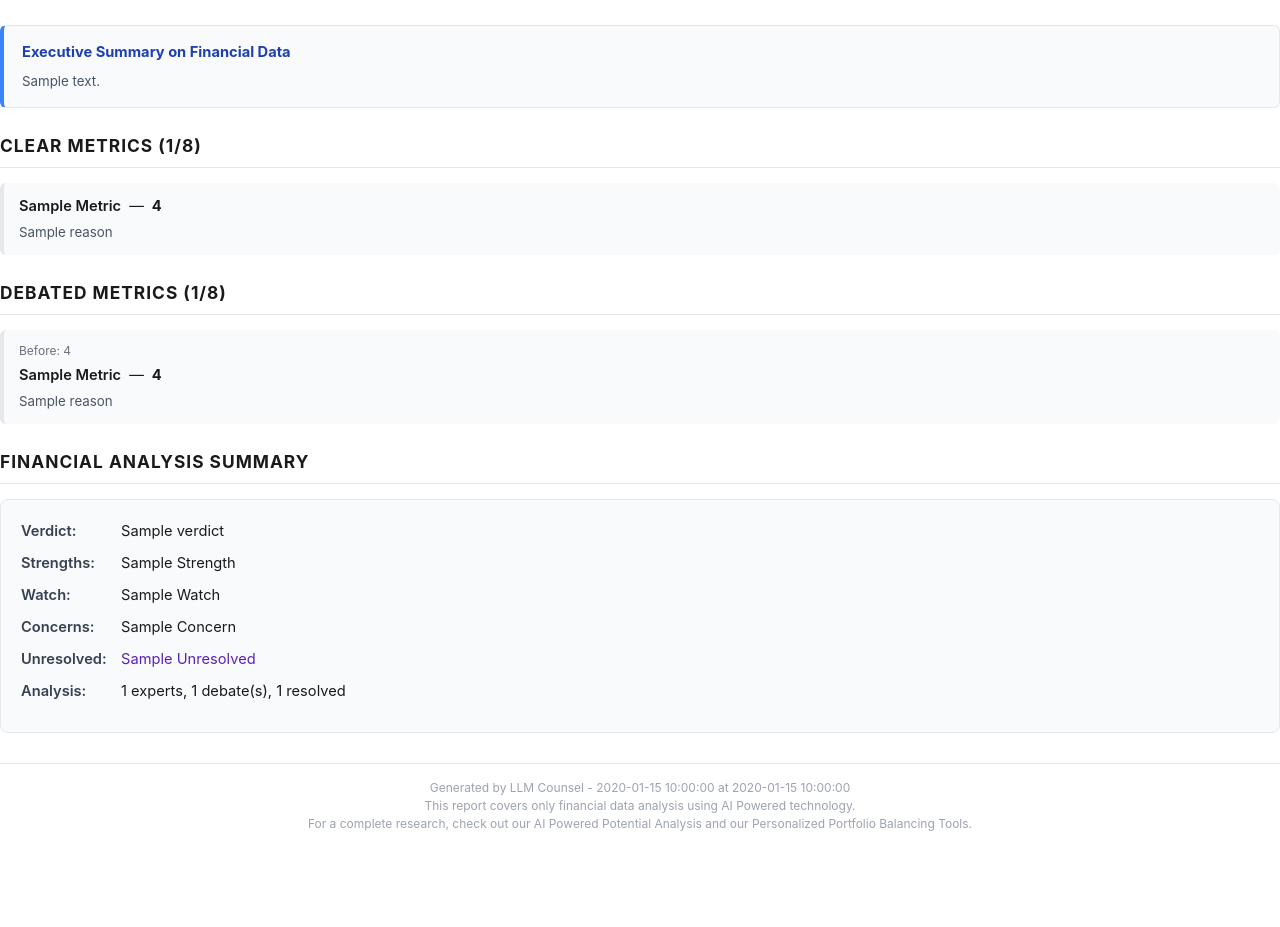
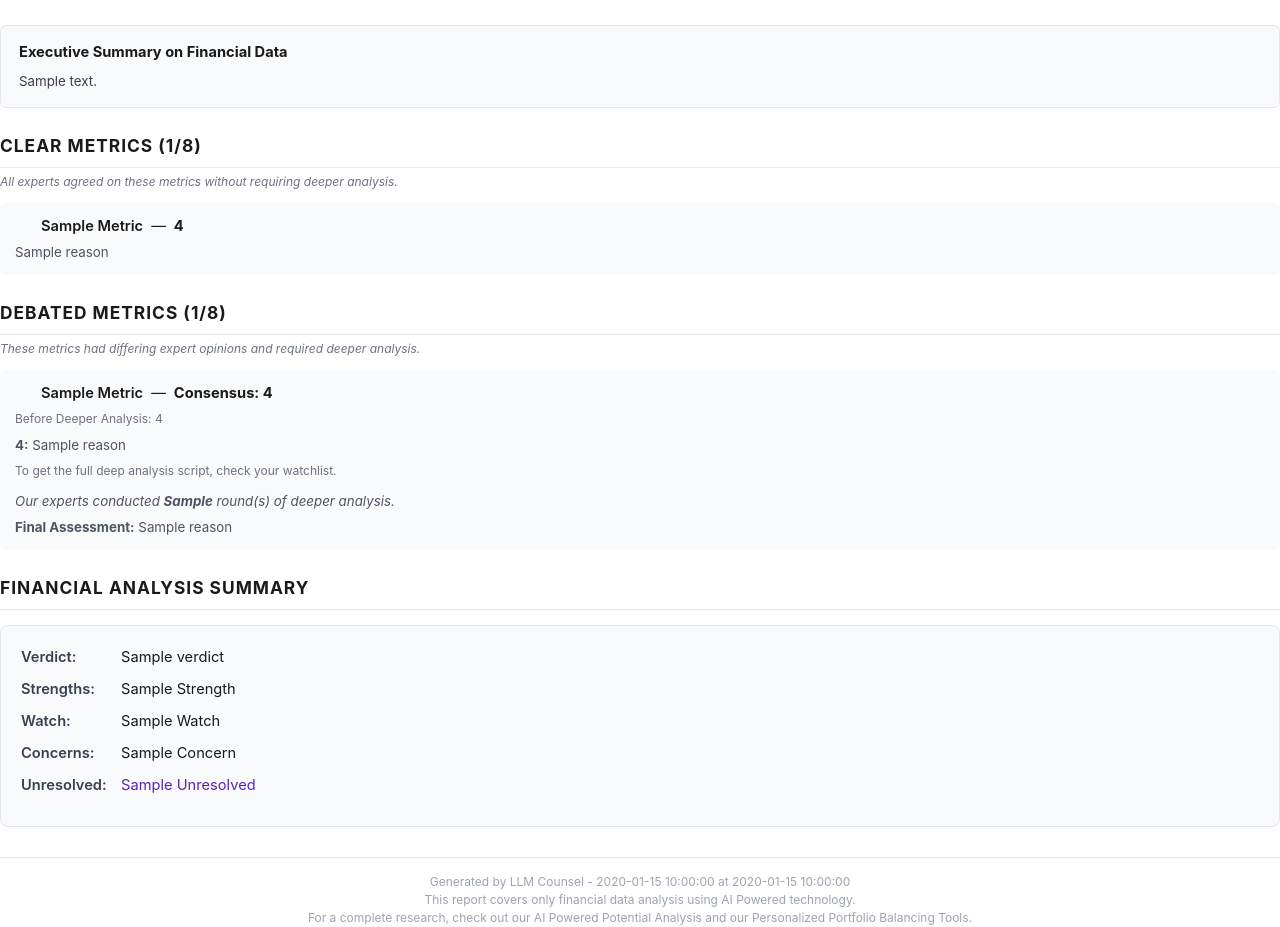
Before and after one commit to LouisZCode/Stock_Evaluation_by_LLM_Counsel, a Python web app: template reports/templates/financial_report.html in a window 1280 px wide. Shown: the part 99-1026 px from the top of the page. Before the commit the page ends 930 px from the top, so only its background shows below. Run offline with Jinja, Linux system fonts and the light colour scheme; the template is opened without the code that fills it: most values are stand-ins (such as "Sample title", 1, 10 or a date in 2020).

Commit message:
feature: MVP PDF creation with all core info and executive report after financial analisys and debate of analisys if triggered

```diff
--- a/reports/templates/financial_report.html
+++ b/reports/templates/financial_report.html
@@ -85,15 +85,11 @@
             padding: 12px 15px;
             background: #f9fafb;
             border-radius: 6px;
-            border-left: 4px solid #e5e7eb;
+            break-inside: avoid;
+            page-break-inside: avoid;
         }
 
-        .metric.excellent { border-left-color: #10b981; }
-        .metric.good { border-left-color: #34d399; }
-        .metric.neutral { border-left-color: #9ca3af; }
-        .metric.bad { border-left-color: #dc2626; }
-        .metric.horrible { border-left-color: #ef4444; }
-        .metric.complex { border-left-color: #8b5cf6; background: #faf5ff; }
+        .metric.complex { background: #faf5ff; }
 
         .metric-header {
             display: flex;
@@ -186,9 +182,8 @@
 
         /* Overall Summary Box */
         .overall-summary {
-            background: #f8fafc;
-            border: 1px solid #e2e8f0;
-            border-left: 4px solid #3b82f6;
+            background: #f9fafb;
+            border: 1px solid #e5e7eb;
             border-radius: 6px;
             padding: 15px 18px;
             margin-bottom: 25px;
@@ -197,15 +192,39 @@
         .overall-summary-title {
             font-size: 11pt;
             font-weight: 700;
-            color: #1e40af;
+            color: #1a1a1a;
             margin-bottom: 8px;
         }
 
         .overall-summary-text {
             font-size: 10pt;
-            color: #475569;
+            color: #374151;
             line-height: 1.6;
         }
+
+        /* Section description */
+        .section-desc {
+            font-size: 9pt;
+            color: #6b7280;
+            margin-top: -10px;
+            margin-bottom: 12px;
+            font-style: italic;
+        }
+
+        /* Colored circle indicator */
+        .rating-dot {
+            display: inline-block;
+            width: 10px;
+            height: 10px;
+            border-radius: 50%;
+            margin-right: 8px;
+        }
+        .dot-excellent { background-color: #059669; }
+        .dot-good { background-color: #10b981; }
+        .dot-neutral { background-color: #9ca3af; }
+        .dot-bad { background-color: #dc2626; }
+        .dot-horrible { background-color: #991b1b; }
+        .dot-complex { background-color: #7c3aed; }
     </style>
 </head>
 <body>
@@ -234,9 +253,11 @@
     {% if clear_metrics %}
     <div class="section">
         <div class="section-title">Clear Metrics ({{ clear_metrics|length }}/8)</div>
+        <div class="section-desc">All experts agreed on these metrics without requiring deeper analysis.</div>
         {% for metric in clear_metrics %}
-        <div class="metric {{ metric.rating_class }}">
+        <div class="metric">
             <div class="metric-header">
+                <span class="rating-dot dot-{{ metric.rating_class }}"></span>
                 <span class="metric-name">{{ metric.name | replace('_', ' ') | title }}</span>
                 <span>—</span>
                 <span class="metric-rating rating-{{ metric.rating_class }}">{{ metric.rating }}</span>
@@ -253,20 +274,35 @@
     {% if complex_metrics %}
     <div class="section">
         <div class="section-title">Debated Metrics ({{ complex_metrics|length }}/8)</div>
+        <div class="section-desc">These metrics had differing expert opinions and required deeper analysis.</div>
         {% for metric in complex_metrics %}
-        <div class="metric {{ metric.rating_class }}">
-            <div class="metric-before">Before: {{ metric.before_ratings | join(', ') }}</div>
+        <div class="metric {% if metric.is_complex %}complex{% endif %}">
             <div class="metric-header">
+                <span class="rating-dot dot-{% if metric.is_complex %}complex{% else %}{{ metric.rating_class }}{% endif %}"></span>
                 <span class="metric-name">{{ metric.name | replace('_', ' ') | title }}</span>
                 <span>—</span>
-                <span class="metric-rating rating-{{ metric.rating_class }}">
-                    {% if metric.is_complex %}COMPLEX{% else %}{{ metric.final_rating }}{% endif %}
+                <span class="metric-rating rating-{% if metric.is_complex %}complex{% else %}{{ metric.rating_class }}{% endif %}">
+                    Consensus: {% if metric.is_complex %}Complex{% else %}{{ metric.final_rating }}{% endif %}
                 </span>
             </div>
-            {% if metric.reason %}
-            <div class="metric-reason">{{ metric.reason }}</div>
+            <div class="metric-before">Before Deeper Analysis: {{ metric.before_ratings | join(', ') }}</div>
+            {% if metric.expert_reasons %}
+            <div class="metric-reason" style="margin-top: 8px;">
+                {% for er in metric.expert_reasons %}
+                <div style="margin-bottom: 4px;"><strong>{{ er.rating }}:</strong> {{ er.reason }}</div>
+                {% endfor %}
+                <div style="margin-top: 6px; font-size: 9pt; color: #6b7280;">To get the full deep analysis script, check your watchlist.</div>
+            </div>
+            {% endif %}
+            {% if metric.debate_rounds %}
+            <div class="metric-reason" style="font-style: italic; margin-top: 12px;">
+                Our experts conducted <strong>{{ metric.debate_rounds }}</strong> round(s) of deeper analysis.
+            </div>
+            {% endif %}
+            {% if metric.reason and not metric.is_complex %}
+            <div class="metric-reason" style="margin-top: 6px;"><strong>Final Assessment:</strong> {{ metric.reason }}</div>
             {% elif metric.is_complex %}
-            <div class="metric-reason" style="color: #5b21b6;">Requires user review - no consensus reached</div>
+            <div class="metric-reason" style="color: #5b21b6; margin-top: 6px;">No consensus reached - requires user review.</div>
             {% endif %}
         </div>
         {% endfor %}
@@ -301,10 +337,6 @@
                 <span class="summary-value" style="color: #5b21b6;">{{ unresolved | map(attribute='name') | join(', ') | replace('_', ' ') | title }}</span>
             </div>
             {% endif %}
-            <div class="summary-row">
-                <span class="summary-label">Analysis:</span>
-                <span class="summary-value">{{ num_experts }} experts, {{ num_debates }} debate(s), {{ num_resolved }} resolved</span>
-            </div>
         </div>
     </div>
 
```
Also changed, not shown: reports/pdf_generator.py (+57 -31 lines).
